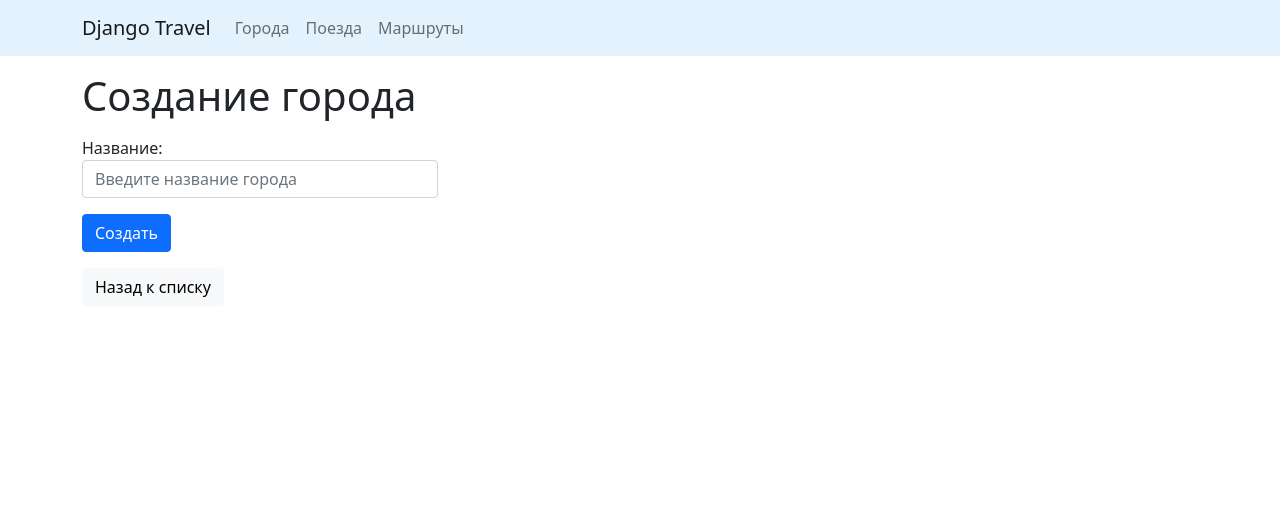
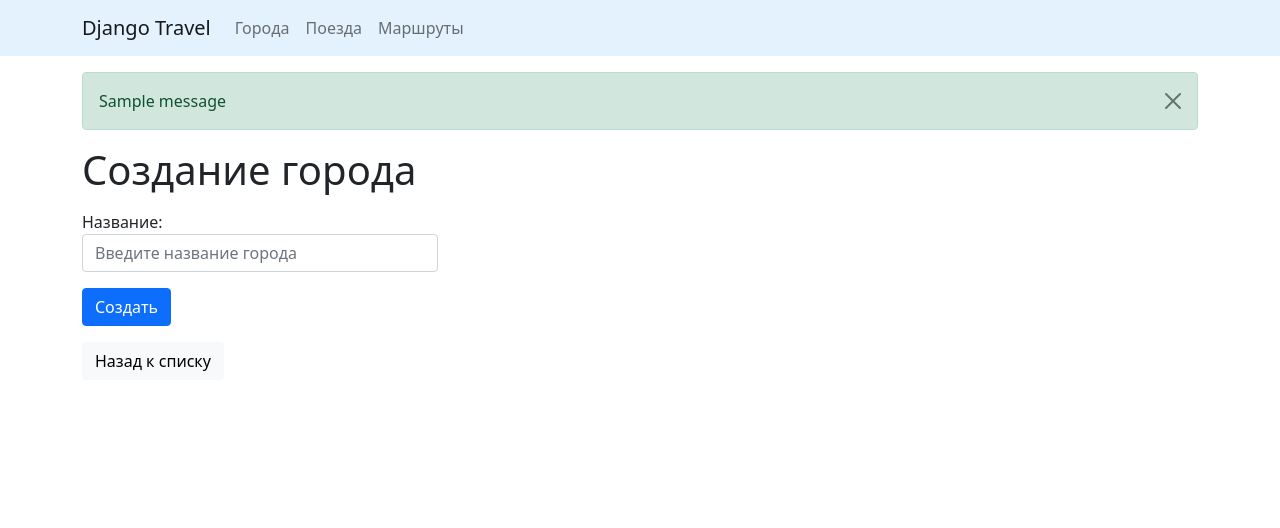
Before and after one commit to stigsanek/django-travel, a Django app: page /cities/create/ in a window 1280 px wide. Shown: the top 528 px of the page. Run offline with Django 3.2, Linux system fonts and the light colour scheme; tables that the repository leaves empty hold one stand-in row (values such as "Sample post"); one stand-in notice (Sample message) is shown; parts of the project's set-up code (start-up, migrations or seed data) failed here and were passed over.

Commit message:
Adds messages

```diff
--- a/cities/forms.py
+++ b/cities/forms.py
@@ -10,7 +10,7 @@ class CityForm(forms.ModelForm):
             'unique': 'Город с таким названием уже существует'
         },
         widget=forms.TextInput(attrs={
-            'class': 'form-control',
+            'class': 'form-control mb-3',
             'placeholder': 'Введите название города'
         })
     )
--- a/cities/views.py
+++ b/cities/views.py
@@ -1,5 +1,6 @@
 from django.urls import reverse_lazy
 from django.views.generic import DetailView, CreateView, UpdateView, DeleteView, ListView
+from django.contrib.messages.views import SuccessMessageMixin
 
 from cities.forms import CityForm
 from cities.models import City
@@ -18,18 +19,20 @@ class CityDetailView(DetailView):
     template_name = 'cities/detail.html'
 
 
-class CityCreateView(CreateView):
+class CityCreateView(SuccessMessageMixin, CreateView):
     model = City
     form_class = CityForm
     template_name = 'cities/create.html'
-    # success_url = reverse_lazy('cities:list')
+    success_url = reverse_lazy('cities:list')
+    success_message = 'Город успешно создан'
 
 
-class CityUpdateView(UpdateView):
+class CityUpdateView(SuccessMessageMixin, UpdateView):
     model = City
     form_class = CityForm
     template_name = 'cities/update.html'
     success_url = reverse_lazy('cities:list')
+    success_message = 'Город успешно отредактирован'
 
 
 class CityDeleteView(DeleteView):
--- a/templates/base.html
+++ b/templates/base.html
@@ -33,6 +33,21 @@
     </nav>
   </header>
   <main class="container py-3">
+    {% if messages %}
+      {% for message in messages %}
+        {% if message.level == DEFAULT_MESSAGE_LEVELS.ERROR %}
+          <div class="alert alert-danger alert-dismissible">
+            <span>{{ message }}</span>
+            <button type="button" class="btn-close" data-bs-dismiss="alert"></button>
+          </div>
+        {% else %}
+        {% endif %}
+          <div class="alert alert-success alert-dismissible">
+            <span>{{ message }}</span>
+            <button type="button" class="btn-close" data-bs-dismiss="alert"></button>
+          </div>
+      {% endfor %}
+    {% endif %}
     {% block content %}{% endblock %}
   </main>
   <footer class="footer mt-auto">
--- a/templates/form.html
+++ b/templates/form.html
@@ -1,7 +1,15 @@
 <div class="row">
   <form class="col-4" action="{{ action }}" method="POST">
     {% csrf_token %}
-    {{ form.as_p }}
+    {% for field in form %}
+      {{ field.label_tag }}
+      <div class="is-invalid">
+        {{ field }}
+      </div>
+      <p class="invalid-feedback">
+        {{ field.errors.as_text}}
+      </p>
+    {% endfor %}
     <button class="btn btn-primary" type="submit">{{ button }}</button>
   </form>
 </div>
```
